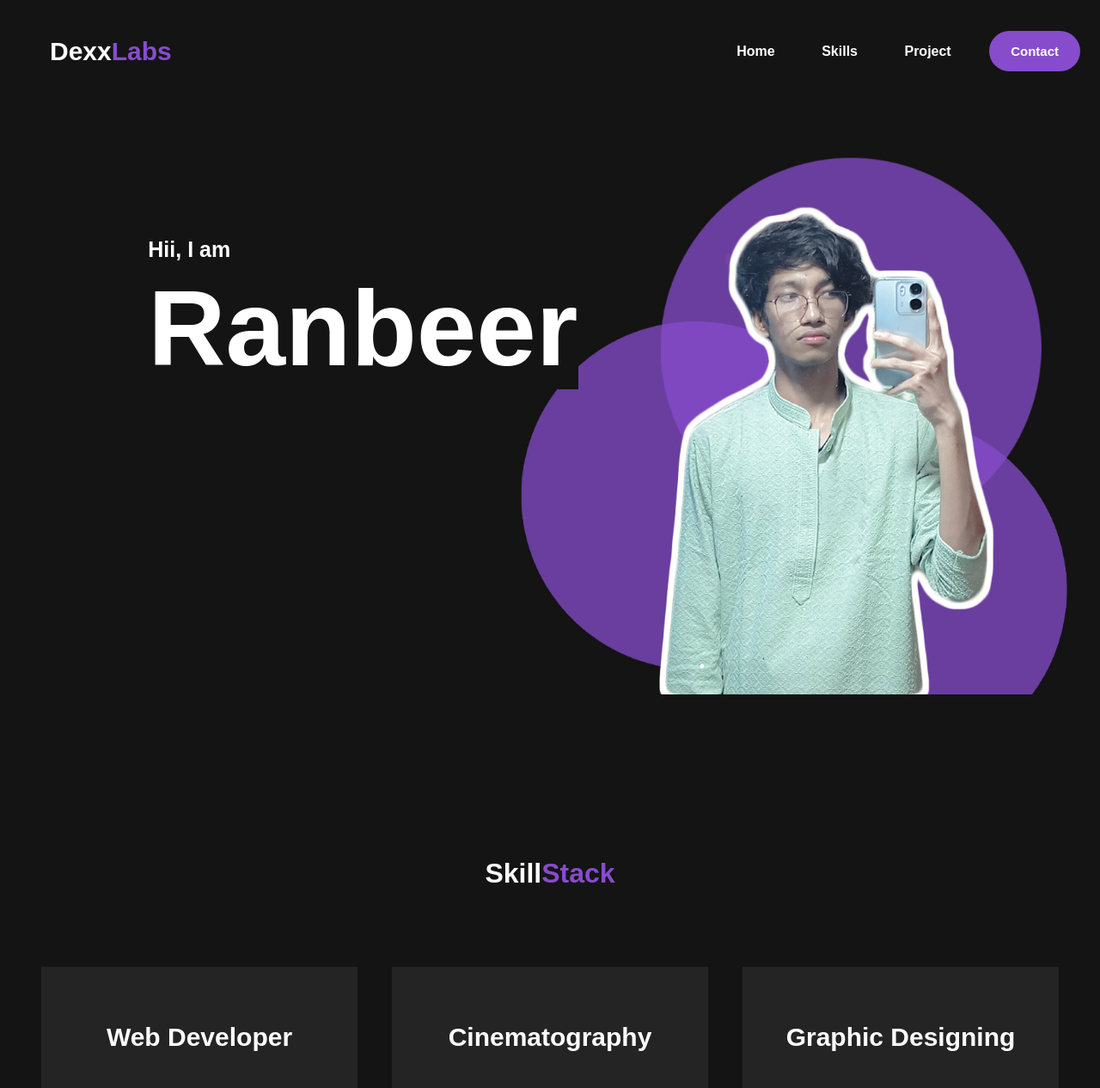
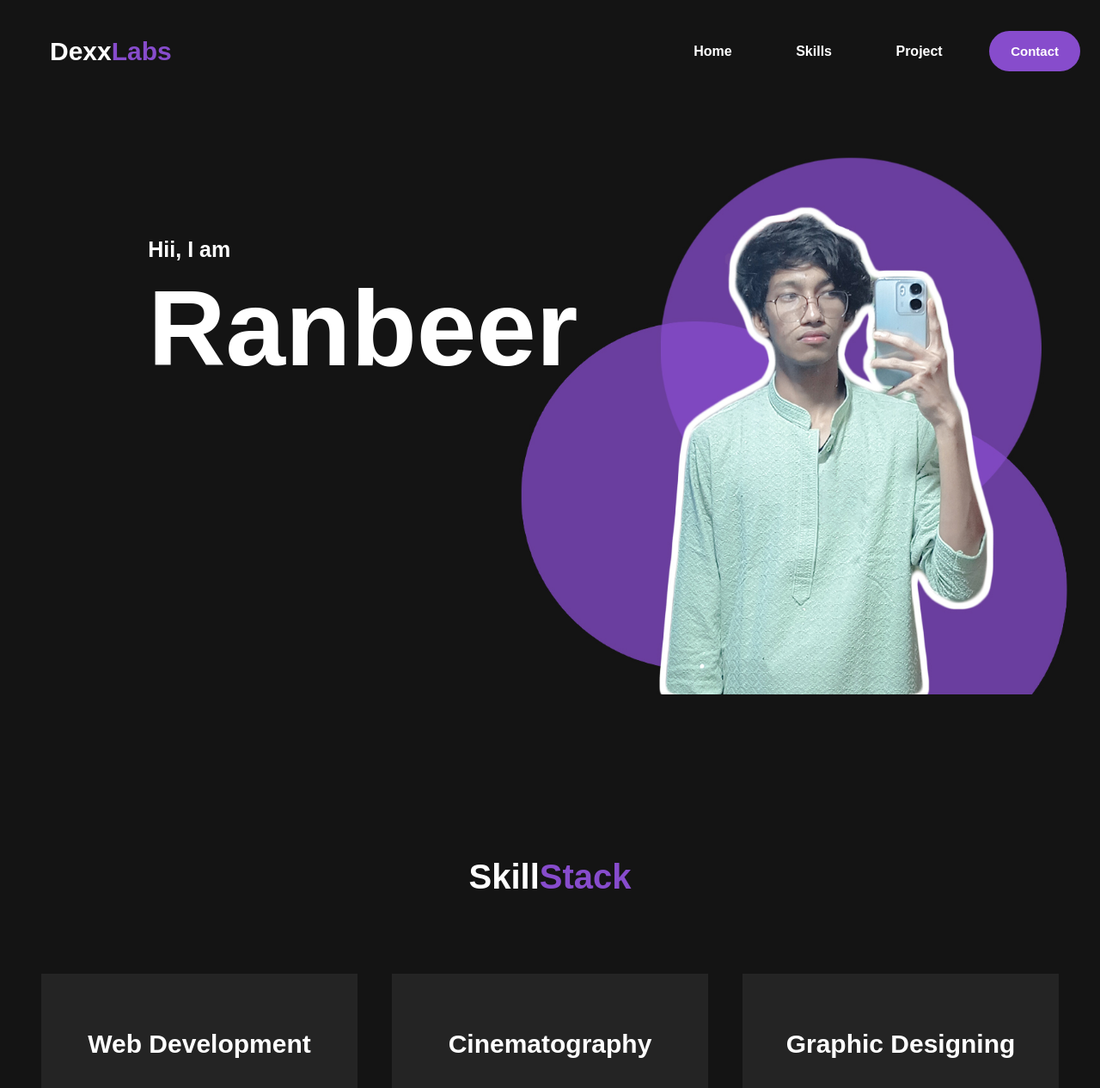
Before and after one commit to DexxLabs/Portfolio, a plain HTML site: page index.html in a window 1280 px wide. Shown: the top 1266 px of the page at 86% size. Drawn offline with Linux system fonts and the light colour scheme.

Commit message:
Bug Fixes

```diff
--- a/index.html
+++ b/index.html
@@ -34,7 +34,7 @@
             <h1 style="margin-top:150px; align-items: center;justify-content: center;display: flex;">Skill<span>Stack</span></h2>
         <div class="card">
             <div>
-                <h2>Web Developer</h2>
+                <h2>Web Development</h2>
                 <p>Passionate web developer with a keen eye for detail and a knack for crafting engaging digital experiences. Proficient in HTML, CSS, JavaScript, and various web development frameworks. Dedicated to staying updated with the latest trends and technologies in the ever-evolving field of web development. Committed to delivering clean, efficient code and creating user-friendly interfaces that leave a lasting impression</p>
             </div>
             <div>
--- a/style.css
+++ b/style.css
@@ -7,13 +7,14 @@
 #loader-wrapper {
     width: 100%;
     height: 100%;
-    position: absolute;
+    position: fixed;
     top: 0;
     left: 0;
     background-color: #141414;
     display:flex;
     justify-content: center;
     align-items: center;
+
   }
 
 .navbar{
@@ -103,6 +104,7 @@ nav{
     display: flex;
     align-items: center;
     justify-content: space-between;
+
 }
 
 span{
@@ -113,7 +115,7 @@ nav ul li{
 list-style-type: none;
 display: inline-block;
 padding: 15px;
-margin: 0px 10px;
+margin: 0px 20px;
 
 }
 
@@ -127,11 +129,11 @@ nav ul li a{
 
 nav ul li a:hover{
     color: #874CCC;
-    padding: 15px 25px;
     background-color: #874CCC;
     border-radius: 35px;
     color:white;
     transition: .3s;
+    padding: 15px 25px;
 
 
 }
@@ -178,6 +180,7 @@ nav ul li a:hover{
     max-width: max-content;
     display: flex;
     width: max-content;
+    background-color: transparent;
 }
 
 .mainc{
@@ -209,7 +212,7 @@ nav ul li a:hover{
   padding: 40px;
   font-size: 15px;
   border-right: 10px;
-  height: 40vh;
+
 
 }
 
@@ -230,3 +233,8 @@ nav ul li a:hover{
   font-size: 15px;
   font-weight: 600;
 }
+
+.skills h1{
+  font-size: 40px;
+  font-weight: bold;
+}
```
